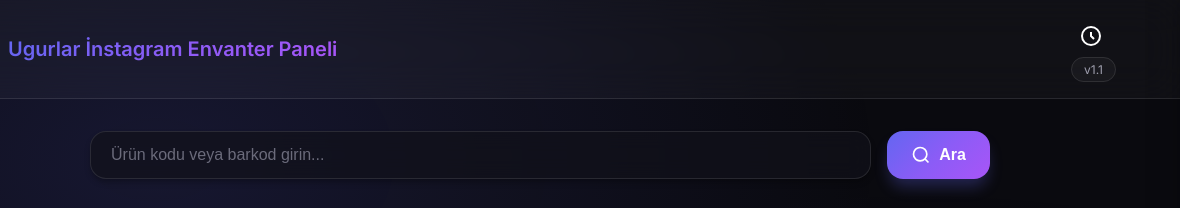
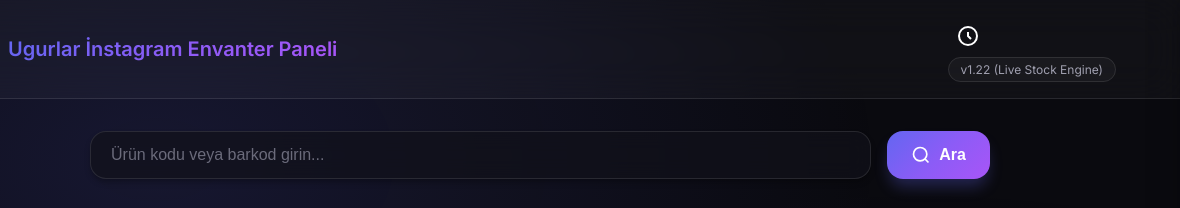
Before and after one commit to ugurlar/ugurlar-instagram, a website: page public/index.html in a window 1280 px wide. Shown: the top 208 px of the page, 100-1280 px from the left. Drawn offline with Linux system fonts and the light colour scheme; no server answers.

Commit message:
Emergency refresh: Version bump to v1.22 and hard cache bypass for JS files.

```diff
--- a/public/index.html
+++ b/public/index.html
@@ -34,7 +34,7 @@
               <path d="M12 8v4l3 3m6-3a9 9 0 11-18 0 9 9 0 0118 0z" />
             </svg>
           </button>
-          <span class="badge">v1.1</span>
+          <span class="badge">v1.22 (Live Stock Engine)</span>
         </div>
       </div>
     </header>
```
